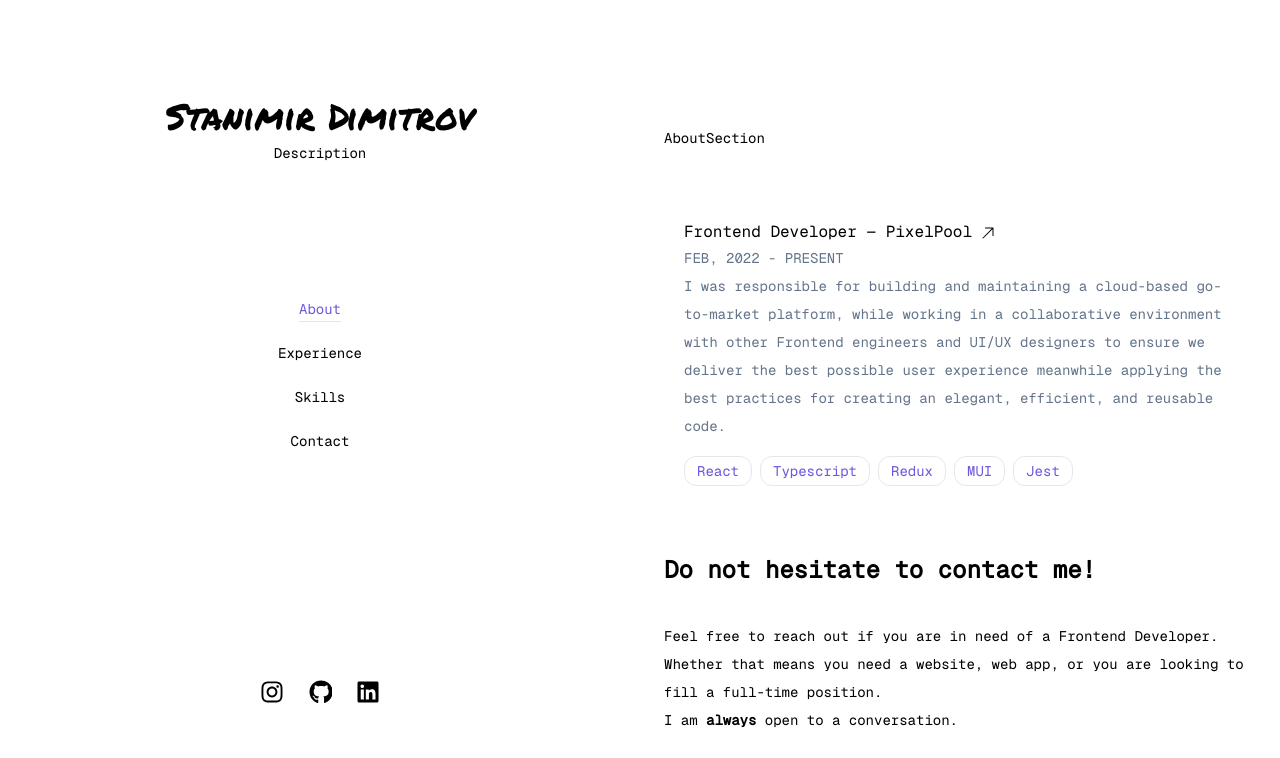
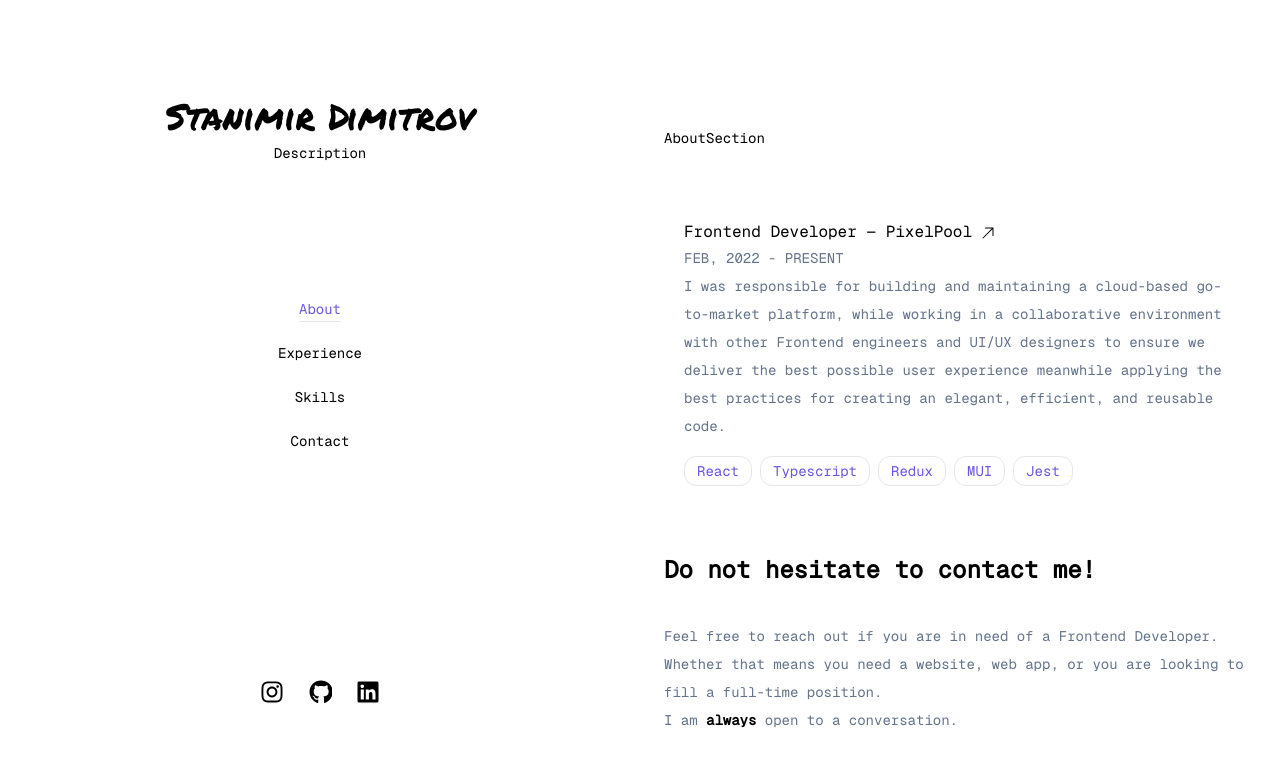
Before and after one commit to standimitrovv/portfolio-23, a React (Vite) app: page / in a window 1280 px wide. Shown: the top 758 px of the page. Built offline with nearby package versions, Linux system fonts and the light colour scheme; no server answers.

Commit message:
change the text color of the contact message

```diff
--- a/src/features/contact/components/ContactMessage.tsx
+++ b/src/features/contact/components/ContactMessage.tsx
@@ -1,6 +1,6 @@
 export const ContactMessage = () => {
   return (
-    <div>
+    <div className='text-slate-500'>
       <span>
         Feel free to reach out if you are in need of a Frontend Developer.
       </span>
@@ -11,7 +11,8 @@ export const ContactMessage = () => {
       </span>
       <br />
       <span>
-        I am <strong>always</strong> open to a conversation.
+        I am <strong className='text-black'>always</strong> open to a
+        conversation.
       </span>
     </div>
   );
```
